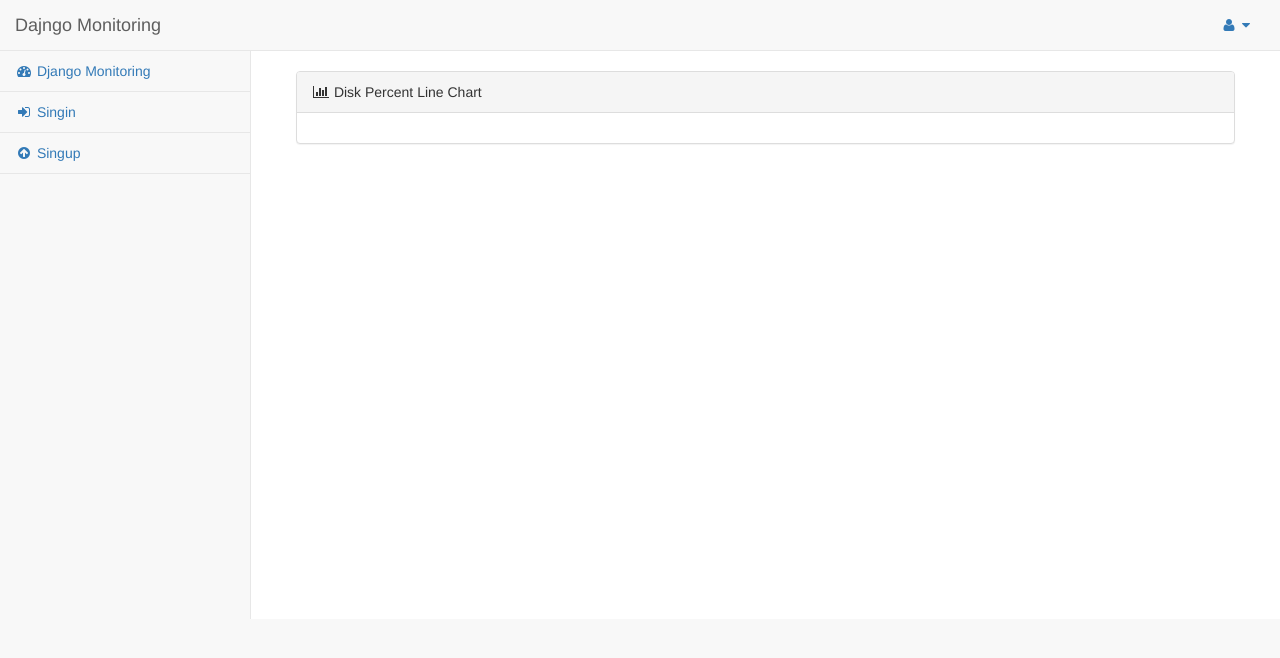
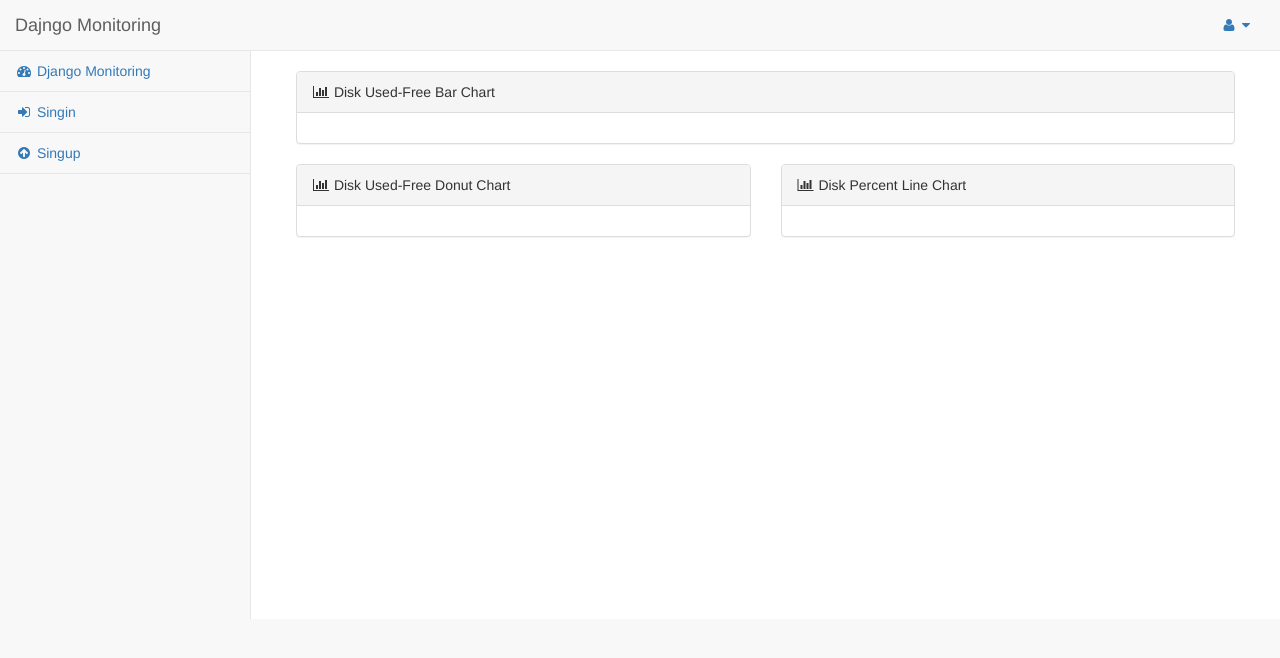
Before and after one commit to Comnurz/Django-Monitoring, a Django app: template monitor/templates/monitor/disk_detail.html in a window 1280 px wide. Shown: the top 658 px of the page. Run offline with Django 3.2, Linux system fonts and the light colour scheme; the template is opened without the code that fills it, so the values that code supplies are empty; some libraries are stand-ins or nearby versions.

Commit message:
Added New Charts
Added bar chart and donut chart in ram_detail and disk_detail pages.

```diff
--- a/monitor/templates/monitor/disk_detail.html
+++ b/monitor/templates/monitor/disk_detail.html
@@ -13,11 +13,39 @@
   <div class="col-lg-12">
     <div class="panel panel-default">
         <div class="panel-heading">
+            <i class="fa fa-bar-chart-o fa-fw"></i> Disk Used-Free Bar Chart
+        </div>
+        <!-- /.panel-heading -->
+        <div class="panel-body">
+            <div id="diskBarChart"></div>
+        </div>
+        <!-- /.panel-body -->
+    </div>
+    <!-- /.panel-default -->
+  </div>
+  <!-- /.col-lg-12 -->
+  <div class="col-lg-6">
+    <div class="panel panel-default">
+        <div class="panel-heading">
+            <i class="fa fa-bar-chart-o fa-fw"></i> Disk Used-Free Donut Chart
+        </div>
+        <!-- /.panel-heading -->
+        <div class="panel-body">
+            <div id="diskDonutChart"></div>
+        </div>
+        <!-- /.panel-body -->
+    </div>
+    <!-- /.panel-default -->
+  </div>
+  <!-- /.col-lg-12 -->
+  <div class="col-lg-6">
+    <div class="panel panel-default">
+        <div class="panel-heading">
             <i class="fa fa-bar-chart-o fa-fw"></i> Disk Percent Line Chart
         </div>
         <!-- /.panel-heading -->
         <div class="panel-body">
-            <div id="diskchart"></div>
+            <div id="diskLineChart"></div>
         </div>
         <!-- /.panel-body -->
     </div>
@@ -38,26 +66,43 @@
   var diskValuesJson=JSON.parse("{{diskValues|escapejs}}")
 
   // create empty dicts for charts
-  var diskValuesforCharts=[]
+  var diskValuesforLineChart=[]
+  var diskValuesforDonutChart=[]
+  var diskValuesforBarChart=[]
 
   // update dicts for charts
   for (var i = 0; i < diskValuesJson.length; i++) {
     var date=diskValuesJson[i].fields.date;
     var sliced=date.slice(-13,-8)
 
-    diskValuesforCharts.push({
+    diskValuesforLineChart.push({
       hour: sliced,
       diskPercent: diskValuesJson[i].fields.percent,
     });
+    diskValuesforBarChart.push({
+      hour: sliced,
+      diskUsed: diskValuesJson[i].fields.used,
+      diskFree: diskValuesJson[i].fields.free
+    });
   }
+
+  diskValuesforDonutChart.push(
+    {
+      label: "Used",
+      value: diskValuesJson[diskValuesJson.length-1].fields.used,
+    },
+    {
+      label: "Free",
+      value: diskValuesJson[diskValuesJson.length-1].fields.free,
+    });
 
   // total is show 28
   new Morris.Line({
     // ID of the element in which to draw the chart.
-    element: 'diskchart',
+    element: 'diskLineChart',
 
     // Chart data records -- each entry in this array corresponds to a point on the chart.
-    data: diskValuesforCharts,
+    data: diskValuesforLineChart,
     // The name of the data record attribute that contains x-values.
     xkey: 'hour',
     // A list of names of data record attributes that contain y-values.
@@ -68,6 +113,27 @@
     hideHover:'auto',
     parseTime: false
   });
+
+  new Morris.Donut({
+    element: 'diskDonutChart',
+
+    data: diskValuesforDonutChart,
+
+    resize: true
+  });
+
+  new Morris.Bar({
+    element: 'diskBarChart',
+
+    data: diskValuesforBarChart,
+
+    xkey: 'hour',
+    ykeys: ['diskUsed', 'diskFree'],
+    labels: ['Used', 'Free'],
+    hideHover: 'auto',
+    resize: true
+  });
+
 </script>
 <!-- /.text/javascript -->
 
```
Also changed, not shown: monitor/templates/monitor/ram_detail.html (+66 -1 lines).
